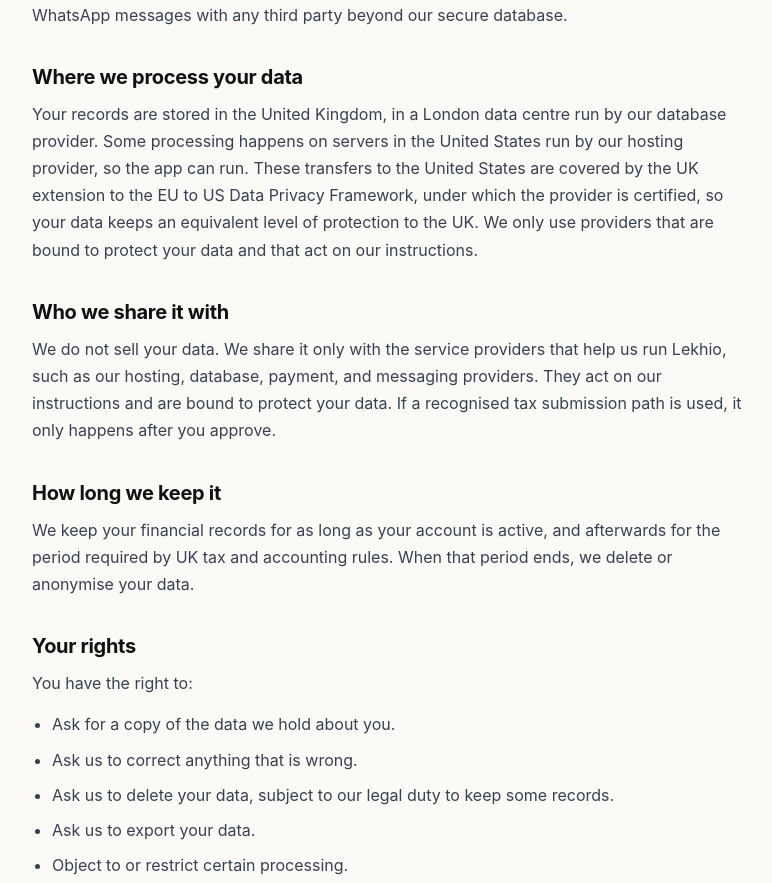
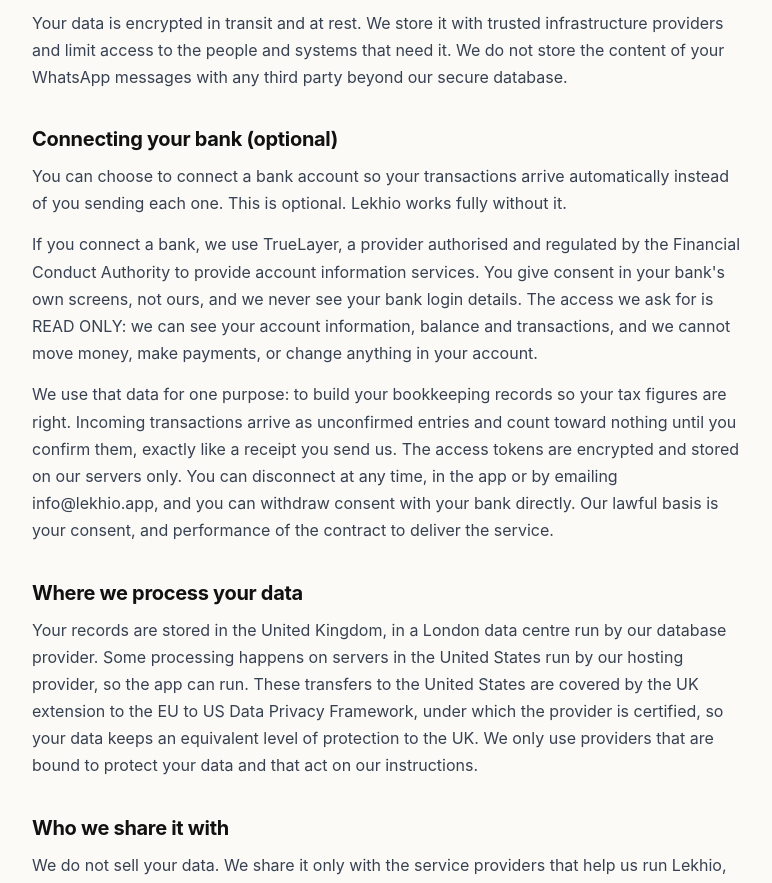
Before and after one commit to Jagchahil/tradebook-app, a Next.js app: page /privacy in a window 1280 px wide. Shown: the part 1250-2133 px from the top of the page, without its empty margins (252-1024 px from the left). Built offline with nearby package versions, Linux system fonts and the light colour scheme.

Commit message:
privacy: open banking section (TrueLayer, AIS, read-only, consent, disconnect)

```diff
--- a/app/privacy/page.tsx
+++ b/app/privacy/page.tsx
@@ -55,7 +55,7 @@
 
       <article style={{ maxWidth: 760, margin: '0 auto', padding: '24px 24px 80px' }}>
         <h1 style={{ fontSize: 36, fontWeight: 800, letterSpacing: '-1px', margin: '0 0 8px' }}>Privacy Policy</h1>
-        <p style={{ fontSize: 14, color: MUTED, margin: '0 0 8px' }}>Last updated 9 July 2026</p>
+        <p style={{ fontSize: 14, color: MUTED, margin: '0 0 8px' }}>Last updated 11 July 2026</p>
         <p style={para}>
           This policy explains what Lekhio collects, why we collect it, and what we do with it. We
           handle your data under the UK General Data Protection Regulation and the Data Protection Act
@@ -76,6 +76,7 @@
           <li style={li}>The receipts, photos, and voice notes you send us.</li>
           <li style={li}>The financial records we build from what you send, such as amounts, dates, merchants, and categories.</li>
           <li style={li}>Basic technical data needed to run the service, such as app version and error logs.</li>
+          <li style={li}>If, and only if, you choose to connect a bank: your account information, balance and transactions, read only. See &quot;Connecting your bank&quot; below.</li>
         </ul>
 
         <h2 style={heading}>Why we collect it</h2>
@@ -103,6 +104,28 @@
           Your data is encrypted in transit and at rest. We store it with trusted infrastructure
           providers and limit access to the people and systems that need it. We do not store the
           content of your WhatsApp messages with any third party beyond our secure database.
+        </p>
+
+        <h2 style={heading}>Connecting your bank (optional)</h2>
+        <p style={para}>
+          You can choose to connect a bank account so your transactions arrive automatically
+          instead of you sending each one. This is optional. Lekhio works fully without it.
+        </p>
+        <p style={para}>
+          If you connect a bank, we use TrueLayer, a provider authorised and regulated by the
+          Financial Conduct Authority to provide account information services. You give consent
+          in your bank&apos;s own screens, not ours, and we never see your bank login details. The
+          access we ask for is READ ONLY: we can see your account information, balance and
+          transactions, and we cannot move money, make payments, or change anything in your
+          account.
+        </p>
+        <p style={para}>
+          We use that data for one purpose: to build your bookkeeping records so your tax figures
+          are right. Incoming transactions arrive as unconfirmed entries and count toward nothing
+          until you confirm them, exactly like a receipt you send us. The access tokens are
+          encrypted and stored on our servers only. You can disconnect at any time, in the app or
+          by emailing info@lekhio.app, and you can withdraw consent with your bank directly. Our
+          lawful basis is your consent, and performance of the contract to deliver the service.
         </p>
 
         <h2 style={heading}>Where we process your data</h2>
```
